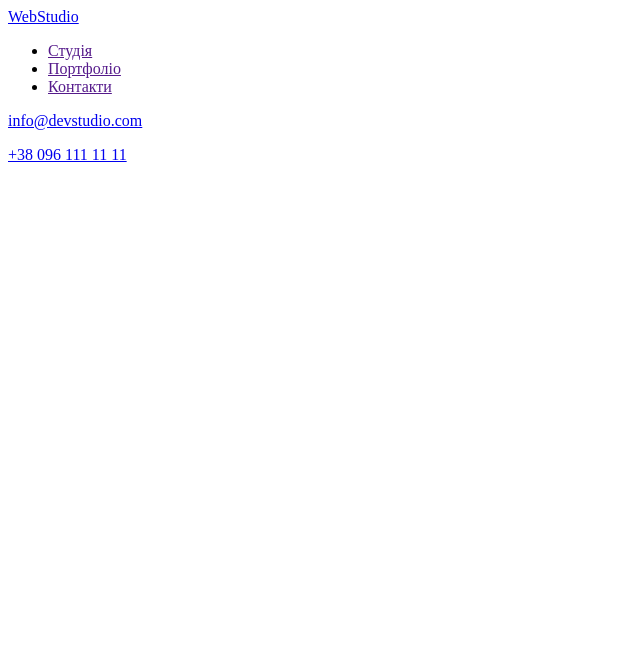
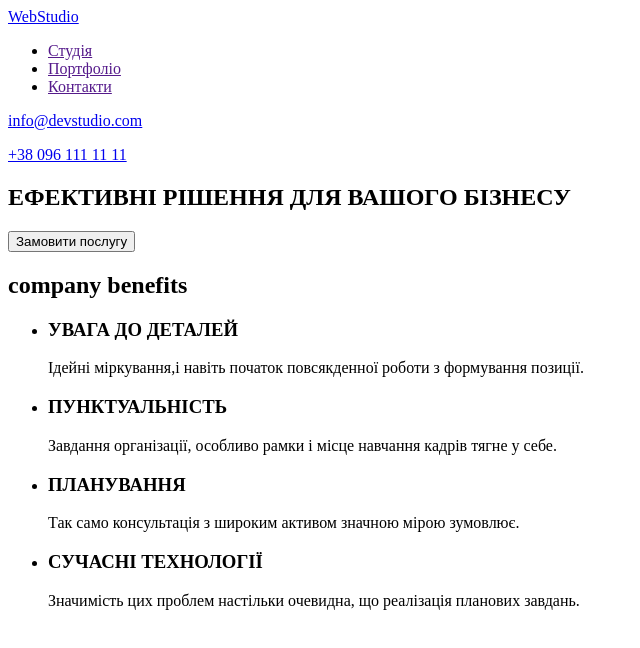
Before and after one commit to Melnyk-Vika/goit-markup-hw-01, a plain HTML site: page index.html in a window 1280 px wide. Shown: the whole page, without its empty margins (0-640 px from the left). Drawn offline with Linux system fonts and the light colour scheme.

Commit message:
company benefits

```diff
--- a/index.html
+++ b/index.html
@@ -8,6 +8,7 @@
 </head>
 <body>
   <header>
+     <nav>
          <a href="/">
              WebStudio
          </a>
@@ -17,17 +18,51 @@
              <li><a href="">Портфоліо</a></li>
              <li><a href="">Контакти</a></li>
          </ul>
-
+     </nav>
      <div>
          <p>
              <a href="mailto:info@devstudio.com">info@devstudio.com</a>
          </p>
          <p>
-            <a href="tel:+380961111111" class="contact-link">+38 096 111 11 11</a>
+             <a href="tel:+380961111111">+38 096 111 11 11</a>
          </p>
      </div>
+  </header>
 
-
-  </header>
+  <main>
+     <section>
+         <h1>ЕФЕКТИВНІ РІШЕННЯ ДЛЯ ВАШОГО БІЗНЕСУ</h1>
+         <button type="button">Замовити послугу</button>
+     </section>
+     <section>
+         <h2>company benefits</h2>
+         <ul>
+             <li>
+                 <h3>УВАГА ДО ДЕТАЛЕЙ</h3>
+                 <p>
+                     Ідейні міркування,і навіть початок повсякденної роботи з формування позиції.
+                 </p>
+             </li>
+            <li>
+                <h3>ПУНКТУАЛЬНІСТЬ</h3>
+                <p>
+                    Завдання організації, особливо рамки і місце навчання кадрів тягне у себе.
+                </p>
+            </li>
+            <li>
+                <h3>ПЛАНУВАННЯ</h3>
+                <p>
+                    Так само консультація з широким активом значною мірою зумовлює.
+                </p>
+            </li>
+            <li>
+                <h3>СУЧАСНІ ТЕХНОЛОГІЇ</h3>
+                <p>
+                    Значимість цих проблем настільки очевидна, що реалізація планових завдань.
+                </p>
+            </li>
+         </ul>
+     </section>
+    </main>
 </body>
 </html>
```
Also changed, not shown: 1 other file. Lines whose indentation alone changed are shown as unchanged.
